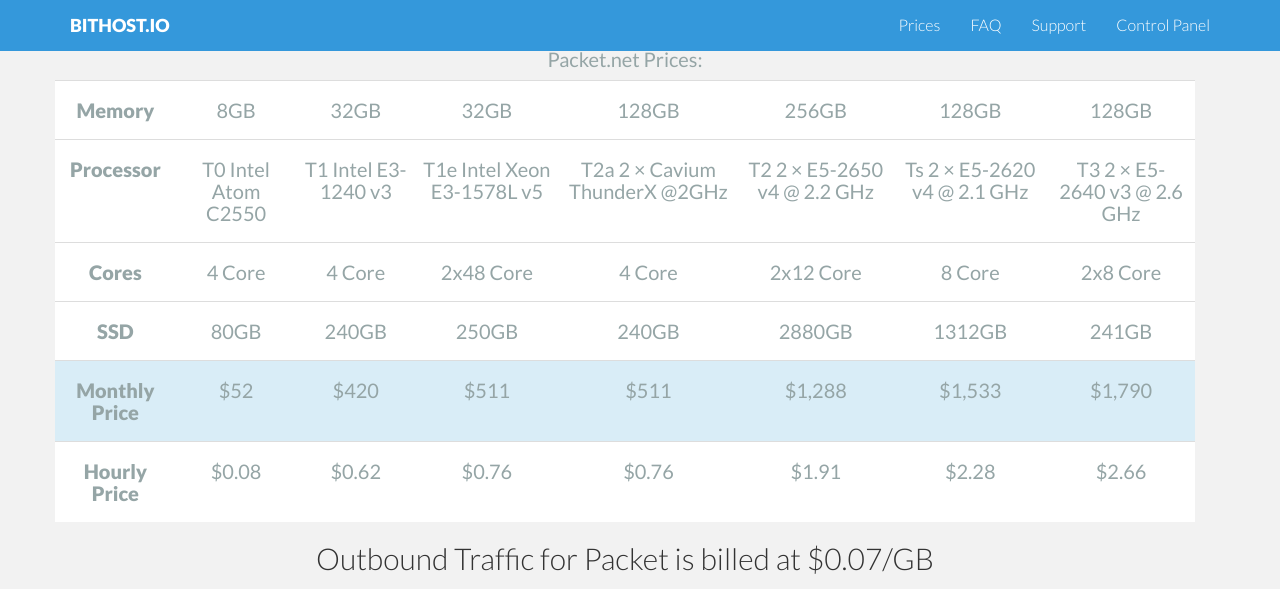
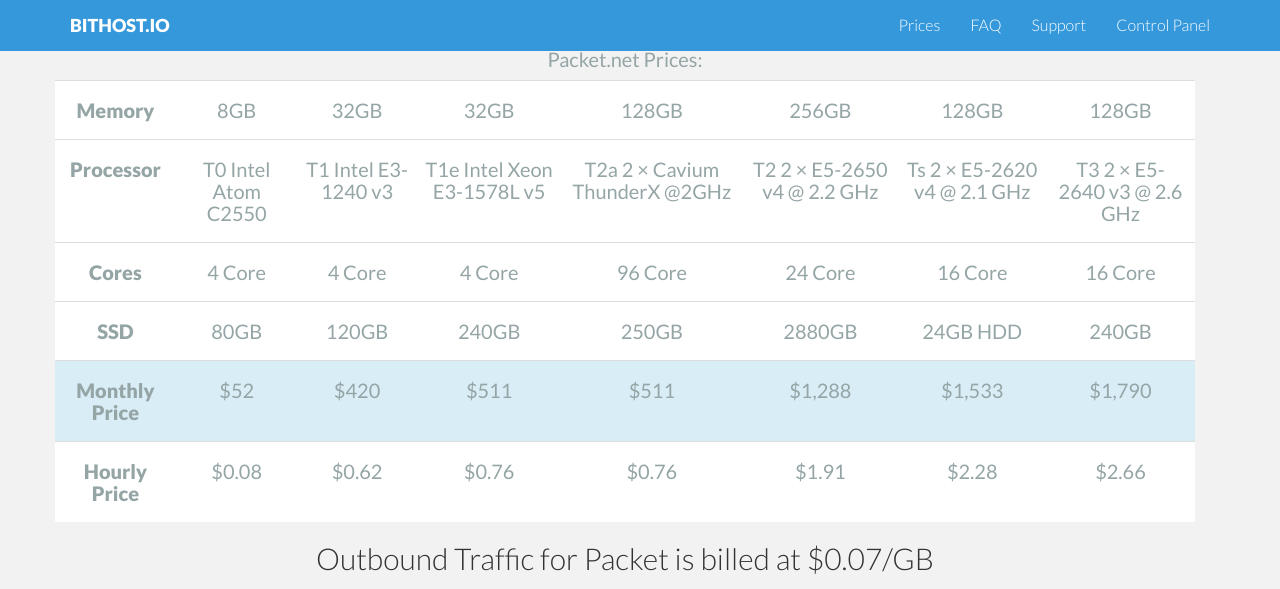
Before and after one commit to bithostio/www.bithost.io, a Jekyll site: the page built from index.html, in a window 1280 px wide and 900 px high, scrolled down 1292 px. Shown: the top 589 px of the window. Built offline with Jekyll 4.4.1, drawn with Linux system fonts in a browser that asks for light colours; nearby versions of some CDN libraries; Markdown is read by kramdown in place of the engine named in the settings.

Commit message:
Update index.html

```diff
--- a/index.html
+++ b/index.html
@@ -143,22 +143,22 @@
           <td><h4 style="font-weight: bold">Cores</h4></td>
           <td><h4>4 Core</h4></td>
           <td><h4>4 Core</h4></td>
-          <td><h4>2x48 Core</h4></td>
           <td><h4>4 Core</h4></td>
-          <td><h4>2x12 Core</h4></td>
-          <td><h4>8 Core</h4></td>
-          <td><h4>2x8 Core</h4></td>
+          <td><h4>96 Core</h4></td>
+          <td><h4>24 Core</h4></td>
+          <td><h4>16 Core</h4></td>
+          <td><h4>16 Core</h4></td>
         </tr>
 
         <tr>
           <td><h4 style="font-weight: bold">SSD</h4></td>
           <td><h4>80GB</h4></td>
+          <td><h4>120GB</h4></td>
           <td><h4>240GB</h4></td>
           <td><h4>250GB</h4></td>
+          <td><h4>2880GB</h4></td>
+          <td><h4>24GB HDD</h4></td>
           <td><h4>240GB</h4></td>
-          <td><h4>2880GB</h4></td>
-          <td><h4>1312GB</h4></td>
-          <td><h4>241GB</h4></td>
         </tr>
 
         <tr class="info">
```
